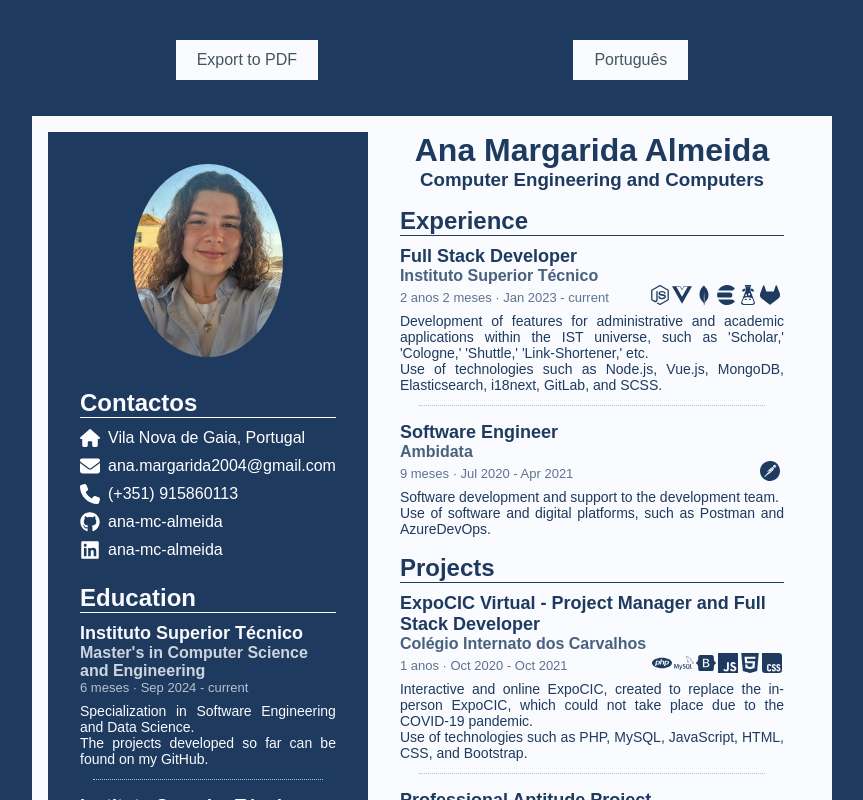
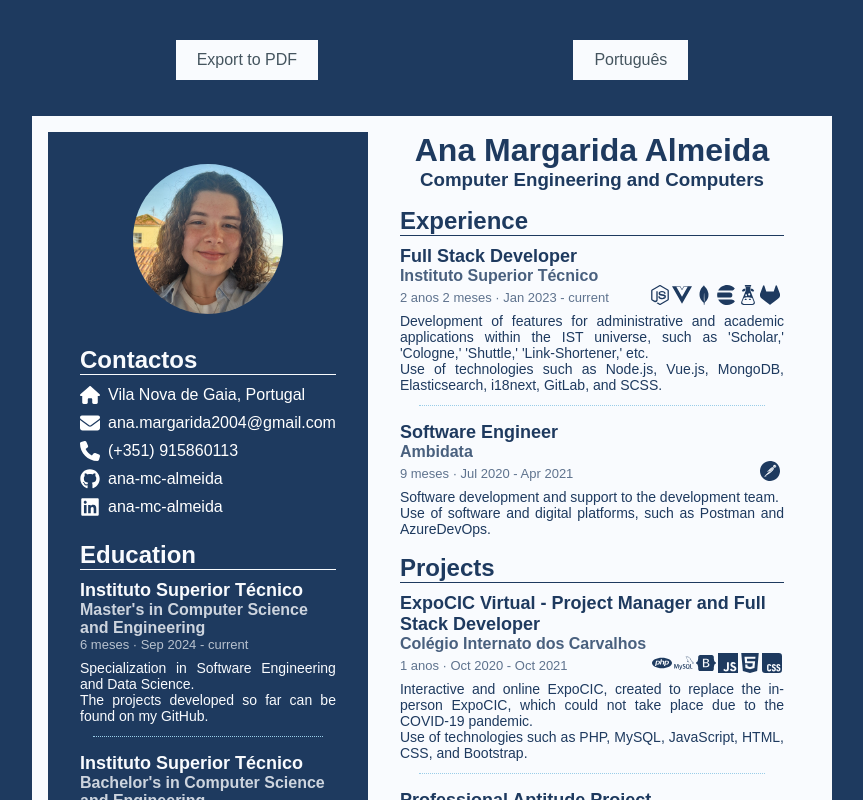
Before and after one commit to ana-mc-almeida/cv, a Vue app: page / in a window 1280 px wide. Shown: the top 800 px of the page, without its empty margins (208-1071 px from the left). Built offline with nearby package versions, Linux system fonts and the light colour scheme.

Commit message:
Use 1:1 profile picture

```diff
--- a/src/components/SidePanel.vue
+++ b/src/components/SidePanel.vue
@@ -1,7 +1,7 @@
 <template>
   <div class="side-panel">
     <!-- TODO: make img container prettier -->
-    <img src="@/assets/profile_picture.jpg" :alt="$t('my-name')" />
+    <img :src="picturePath" :alt="$t('my-name')" />
     <SectionContainer title="Contactos">
       <LinkEntry icon="house" text="Vila Nova de Gaia, Portugal" iconSize="lg" />
       <LinkEntry
@@ -133,7 +133,7 @@ export default {
   },
   data() {
     return {
-      picturePath: '@/assets/profile_picture.jpg',
+      picturePath: new URL('@/assets/profile_picture_1_1.jpg', import.meta.url).href,
     }
   },
 }
```
Also changed, not shown: src/assets/profile_picture_1_1.jpg (added).
